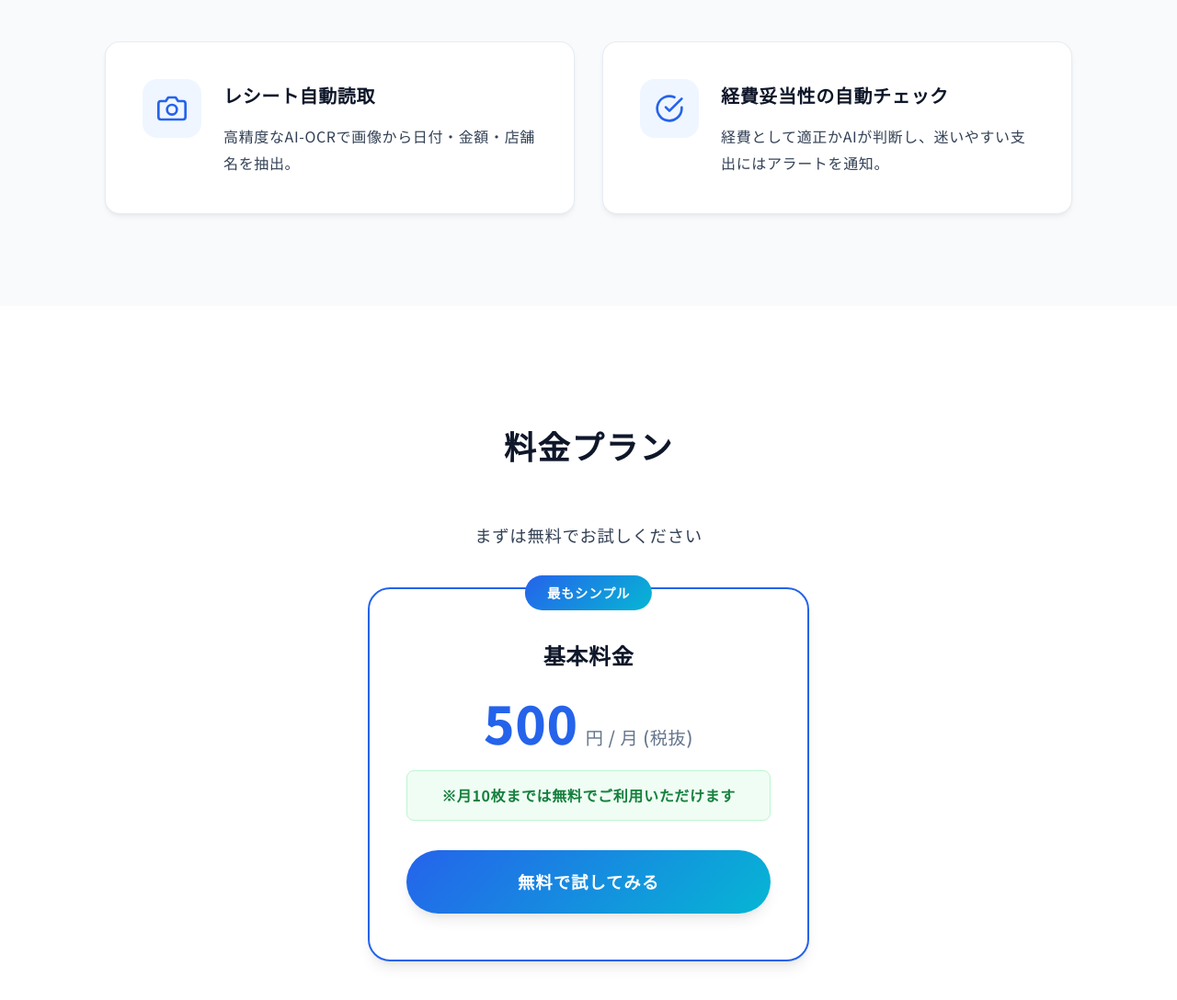
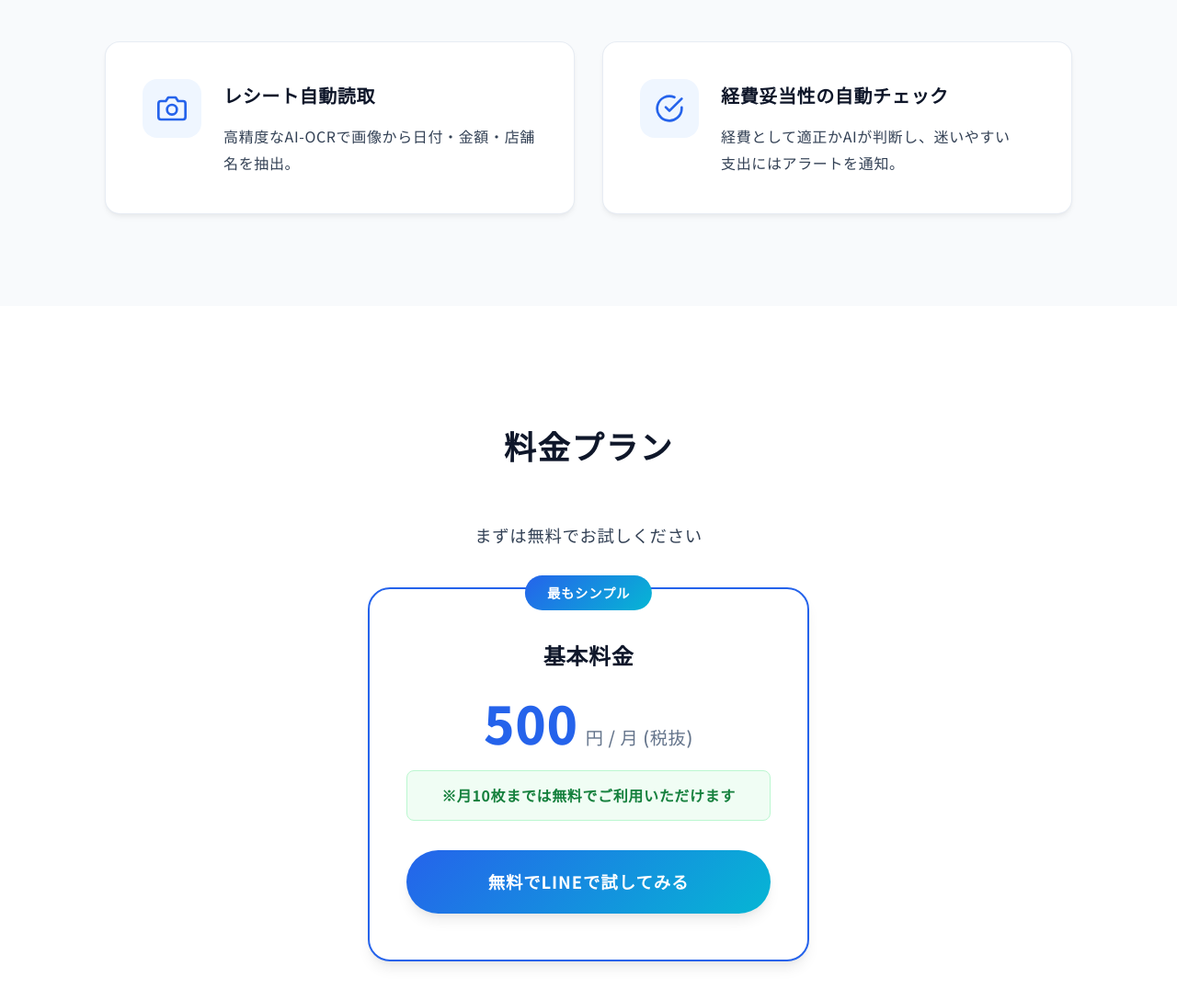
Before and after one commit to Tumugi-Capital/torudakekeiri, a plain HTML site: page index.html in a window 1280 px wide. Shown: the part 3460-4548 px from the top of the page at 92% size. Drawn offline with Linux system fonts and the light colour scheme.

Commit message:
Update index.html

```diff
--- a/index.html
+++ b/index.html
@@ -809,7 +809,7 @@
                         </div>
                         <div class="function-info">
                             <h4>経費妥当性の自動チェック</h4>
-                            <p>経費として適正かAIが判断し、迷いやすい支出にはアラートを<span class="nowrap">通知。</span></p>
+                            <p>経費として適正かAIが判断し、迷いやすい<br>支出にはアラートを<span class="nowrap">通知。</span></p>
                         </div>
                     </div>
                 </div>
@@ -824,7 +824,7 @@
                     <h3>基本料金</h3>
                     <div class="price-main">500<span>円 / 月 (税抜)</span></div>
                     <div class="price-note">※月10枚までは無料でご利用いただけます</div>
-                    <a href="https://lin.ee/RYKWAXN" class="btn-cta" style="width: 100%;" target="_blank" rel="noopener noreferrer">無料で試してみる</a>
+                    <a href="https://lin.ee/RYKWAXN" class="btn-cta" style="width: 100%;" target="_blank" rel="noopener noreferrer">無料でLINEで試してみる</a>
                 </div>
             </div>
         </section>
```
